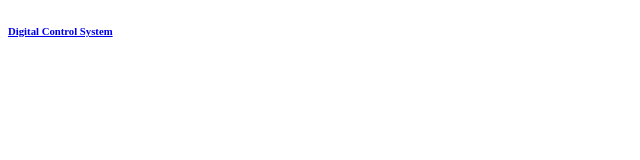
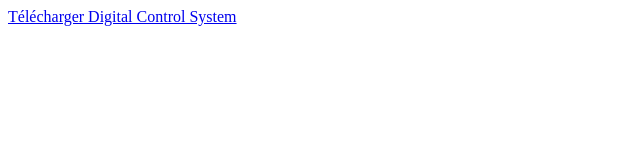
Before and after one commit to zomboky/zomboky.github.io, a plain HTML site: page data.html in a window 1280 px wide. Shown: the whole page, without its empty margins (0-640 px from the left). Drawn offline with Linux system fonts and the light colour scheme.

Commit message:
fix d'erreur d'accès à Digital control system test 3

```diff
--- a/data.html
+++ b/data.html
@@ -12,9 +12,10 @@
 
 <body>
 
-    <a href = "https://zomboky.github.io/zomboky.github.io/assets/docs/digital-control-system.pdf" target="_blank">
+    <a href = "assets/docs/digital-control-system.pdf" target="_blank" download>
 
-    <h6>Digital Control System</h6>
+        Télécharger Digital Control System
+
 
     </a>
 
```
